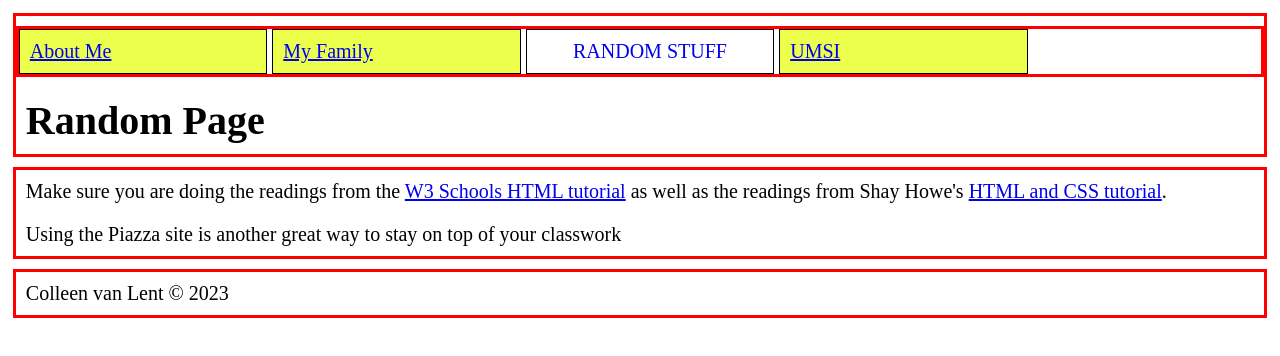
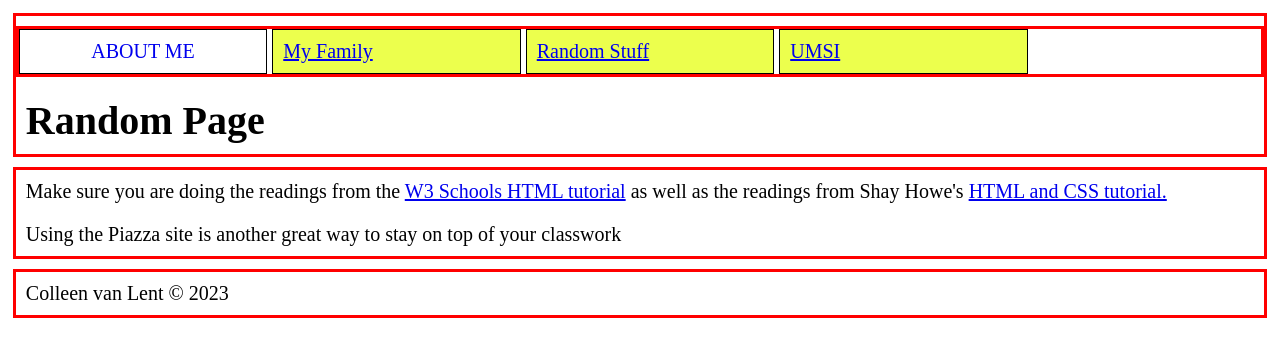
Before and after one commit to klillios/hw1-w24, a plain HTML site: page random.html in a window 1280 px wide. Drawn offline with Linux system fonts and the light colour scheme; files that its build step writes are made by us from their sources.

Commit message:
Add files via upload

```diff
--- a/random.html
+++ b/random.html
@@ -14,19 +14,19 @@
 	<header>
 		<nav>
 			<ul>
-				<li><a href = "indec.html"> About Me </a></li>
-				<li><a href = "personal.html"> My Family </a></li>
-				<li class= "active"><a href = "random.html"> Random Stuff </a></li>
+				<li class="active"><a href = "index.html" >About Me</a></li>
+				<li><a href = "family.html">My Family</a></li>
+				<li><a href = "random.html">Random Stuff</a></li>
 				<li><a href = "http://www.si.umich.edu">UMSI</a></li>
 			</ul>
 		</nav>
-	<h1>Random Page</h1>
+		<h1>Random Page</h1>
 	</header>
 
 	<main>
 	<p>Make sure you are doing the readings from the <a href = "www.w3schools.com/html/">W3 Schools HTML
 		tutorial</a> as well as the readings from Shay Howe's
-		<a href = "https://learn.shayhowe.com/html-css/">HTML and CSS tutorial</a>.</p>
+		<a href = "https://learn.shayhowe.com/html-css/">HTML and CSS tutorial.</a></p>
 
 	<p>Using the Piazza site is another great way to stay on top of your classwork</p>
 	</main>
```
